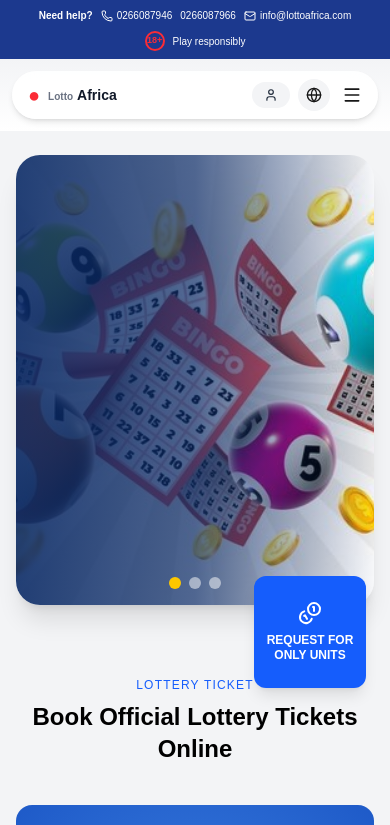
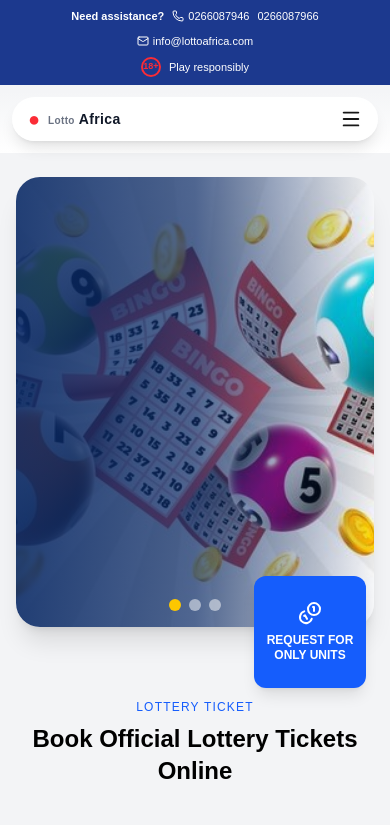
Before and after one commit to JosephLarbi21/lottoafrica, a Next.js app: page / in a window 390 px wide. Shown: the top 825 px of the page. Built offline with nearby package versions, Linux system fonts and the light colour scheme; grey boxes are pictures that could not be loaded.

Commit message:
New Update 06

```diff
--- a/components/Navbar.tsx
+++ b/components/Navbar.tsx
@@ -2,15 +2,7 @@
 
 import Link from "next/link";
 import { useState } from "react";
-import {
-  Menu,
-  X,
-  Globe,
-  ChevronDown,
-  User,
-  Phone,
-  Mail,
-} from "lucide-react";
+import { Menu, X, Globe, ChevronDown, User, Phone, Mail } from "lucide-react";
 import LoginModal from "@/components/LoginModal";
 
 export default function Navbar() {
@@ -37,11 +29,11 @@
   return (
     <>
       {/* 🟢 TOP INFO BAR */}
-      <div className="w-full bg-blue-900 text-white text-[10px] sm:text-xs md:text-sm px-3 md:px-6 py-2 flex flex-col md:flex-row items-center justify-between gap-2">
+      <div className="w-full bg-blue-900 text-white text-[11px] md:text-sm px-3 md:px-4 py-2 flex flex-col md:flex-row items-center justify-between gap-2">
 
         {/* LEFT */}
-        <div className="flex flex-wrap items-center justify-center md:justify-start gap-2 md:gap-4 text-center md:text-left">
-          <span className="font-semibold">Need help?</span>
+        <div className="flex flex-wrap items-center justify-center md:justify-start gap-2 md:gap-3 text-center md:text-left">
+          <span className="font-semibold">Need assistance?</span>
 
           <div className="flex items-center gap-1">
             <Phone size={12} />
@@ -65,18 +57,21 @@
           <div className="w-5 h-5 flex items-center justify-center rounded-full border-2 border-red-500 text-red-500 font-bold text-[9px]">
             18+
           </div>
-          <span className="text-[10px] md:text-sm">Play responsibly</span>
+
+          <span className="font-medium text-[11px] md:text-sm">
+            Play responsibly
+          </span>
         </div>
       </div>
 
       {/* 🔵 MAIN NAV */}
-      <div className="sticky top-0 z-50 bg-gradient-to-b from-gray-100 to-white px-3 md:px-6 py-3">
-        <div className="max-w-7xl mx-auto bg-white/90 backdrop-blur-md rounded-full shadow-md px-4 md:px-6 py-2 flex items-center justify-between">
+      <div className="w-full flex justify-center py-3 md:py-4 px-3 md:px-4 bg-gradient-to-b from-gray-100 to-white sticky top-0 z-50">
+        <div className="w-full max-w-7xl bg-white/90 backdrop-blur-md rounded-full shadow-lg px-4 md:px-6 py-2 md:py-3 flex items-center justify-between">
 
           {/* LOGO */}
           <div className="flex items-center gap-2 font-bold text-sm md:text-lg cursor-pointer">
             <span className="text-red-500 text-xl md:text-2xl">●</span>
-            <span className="text-gray-900">
+            <span className="tracking-wide text-gray-900">
               <span className="text-gray-500 text-[10px] md:text-xs mr-1">
                 Lotto
               </span>
@@ -93,16 +88,12 @@
                 onMouseEnter={() => setActiveDropdown(item)}
                 onMouseLeave={() => setActiveDropdown(null)}
               >
-                <span className="hover:text-blue-600 transition">
-                  {item}
-                </span>
+                <span className="hover:text-blue-600 transition">{item}</span>
 
                 {dropdownItems[item] && <ChevronDown size={14} />}
 
-                {/* GOLD UNDERLINE */}
                 <span className="absolute left-0 -bottom-1 w-0 h-[2px] bg-yellow-400 transition-all duration-300 group-hover:w-full"></span>
 
-                {/* DROPDOWN */}
                 {dropdownItems[item] && activeDropdown === item && (
                   <div className="absolute top-8 left-0 bg-white shadow-xl rounded-xl py-2 w-44 border z-50">
                     {dropdownItems[item].map((sub) => (
@@ -120,39 +111,36 @@
           </div>
 
           {/* RIGHT */}
-          <div className="flex items-center gap-2 md:gap-3">
-
-            {/* LOGIN */}
+          <div className="hidden md:flex items-center gap-3">
             <button
               onClick={() => setOpenLogin(true)}
-              className="flex items-center gap-1 md:gap-2 bg-gray-100 text-gray-800 px-3 md:px-4 py-1.5 md:py-2 rounded-full text-xs md:text-sm transition hover:bg-yellow-400 hover:text-black"
+              className="flex items-center gap-2 cursor-pointer bg-gray-100 text-gray-800 px-4 py-2 rounded-full text-sm font-medium transition-all duration-300 shadow-sm hover:bg-yellow-400 hover:text-black hover:scale-105 hover:shadow-md hover:shadow-yellow-300/40"
             >
-              <User size={14} />
-              <span className="hidden sm:inline">Login</span>
+              <User size={16} />
+              Log in / Sign up
             </button>
 
-            {/* LANGUAGE */}
-            <div className="w-8 h-8 md:w-10 md:h-10 rounded-full bg-gray-100 flex items-center justify-center hover:bg-yellow-400 cursor-pointer transition">
-              <Globe size={16} />
+            <div className="w-10 h-10 rounded-full bg-gray-100 text-gray-800 flex items-center justify-center cursor-pointer transition-all duration-300 shadow-sm hover:bg-yellow-400 hover:text-black hover:scale-105 hover:shadow-md hover:shadow-yellow-300/40">
+              <Globe size={18} />
+            </div>
           </div>
 
-            {/* MOBILE MENU */}
-            <button
-              className="md:hidden ml-1"
-              onClick={() => setMobileOpen(!mobileOpen)}
-            >
-              {mobileOpen ? <X size={20} /> : <Menu size={20} />}
+          {/* MOBILE */}
+          <div className="md:hidden flex items-center">
+            <button onClick={() => setMobileOpen(!mobileOpen)}>
+              {mobileOpen ? <X size={22} /> : <Menu size={22} />}
             </button>
           </div>
         </div>
 
-        {/* 📱 MOBILE MENU */}
+        {/* MOBILE MENU */}
         {mobileOpen && (
-          <div className="mt-3 w-full bg-white rounded-2xl shadow-lg p-5 space-y-4 md:hidden">
+          <div className="absolute top-full mt-2 left-0 w-full px-3 md:hidden z-40">
+            <div className="bg-white shadow-md rounded-xl p-5 space-y-4 text-gray-700">
 
               {navItems.map((item) => (
                 <div key={item}>
-                <div className="font-medium text-gray-800">{item}</div>
+                  <div className="font-medium">{item}</div>
 
                   {dropdownItems[item] && (
                     <div className="ml-3 mt-2 text-sm text-gray-500 space-y-1">
@@ -169,10 +157,11 @@
                   setOpenLogin(true);
                   setMobileOpen(false);
                 }}
-              className="w-full bg-yellow-400 py-2.5 rounded-full font-semibold"
+                className="w-full bg-yellow-400 py-2 rounded-full font-semibold"
               >
                 Log in / Sign up
               </button>
+            </div>
           </div>
         )}
       </div>
```
Lines whose indentation alone changed are shown as unchanged.
